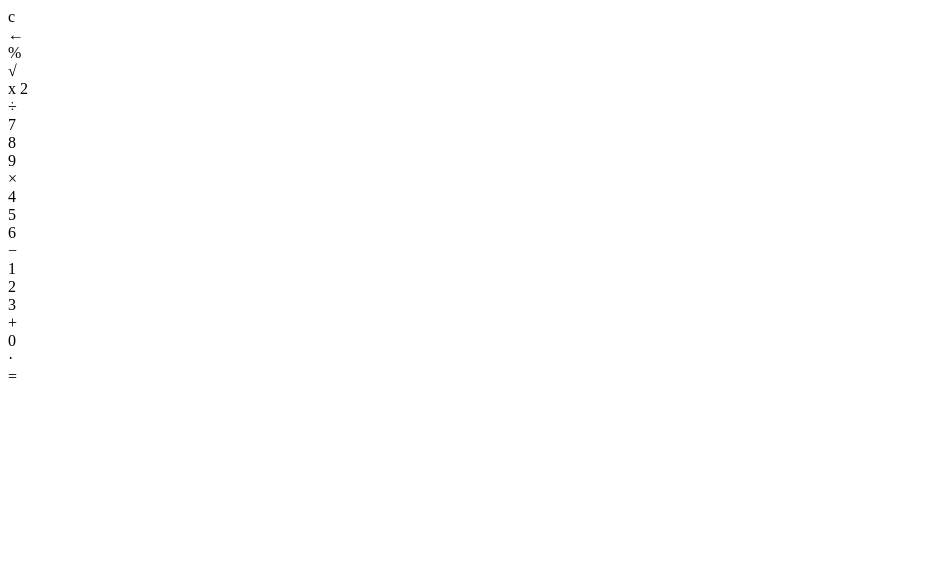
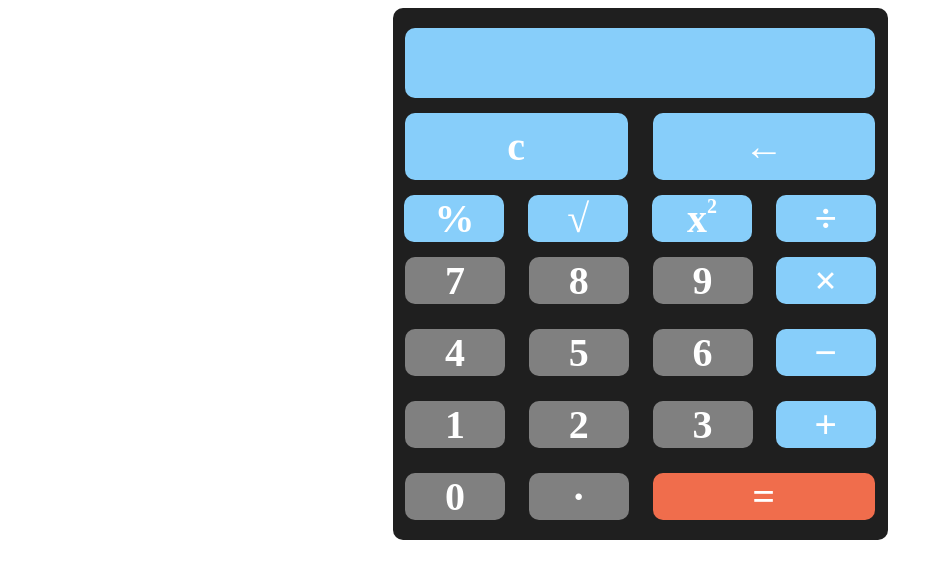
Before and after one commit to DariaBatiuk/Calculator, a plain HTML site: page index.html in a window 1280 px wide. Shown: the whole page, without its empty margins (0-943 px from the left). Drawn offline with Linux system fonts and the light colour scheme; files that its build step writes are made by us from their sources; the site is published under a folder, as on GitHub Pages, so addresses that start at the root find nothing.

Commit message:
Update index.html

```diff
--- a/index.html
+++ b/index.html
@@ -8,7 +8,7 @@
     <title>Calculator</title>
 
 </head>
-<link rel="stylesheet" href="/src/css/style.css">
+<link rel="stylesheet" href="css/style.css">
 
 <body>
     <div class=" container">
@@ -36,9 +36,11 @@
         <div class="item_equal" onclick="equal()">=</div>
     </div>
 
-    <script src="/src/js/script.js" >
+    <script src="js/script.js" >
 
     </script>
 
 
 </body>
+
+</html>
```
